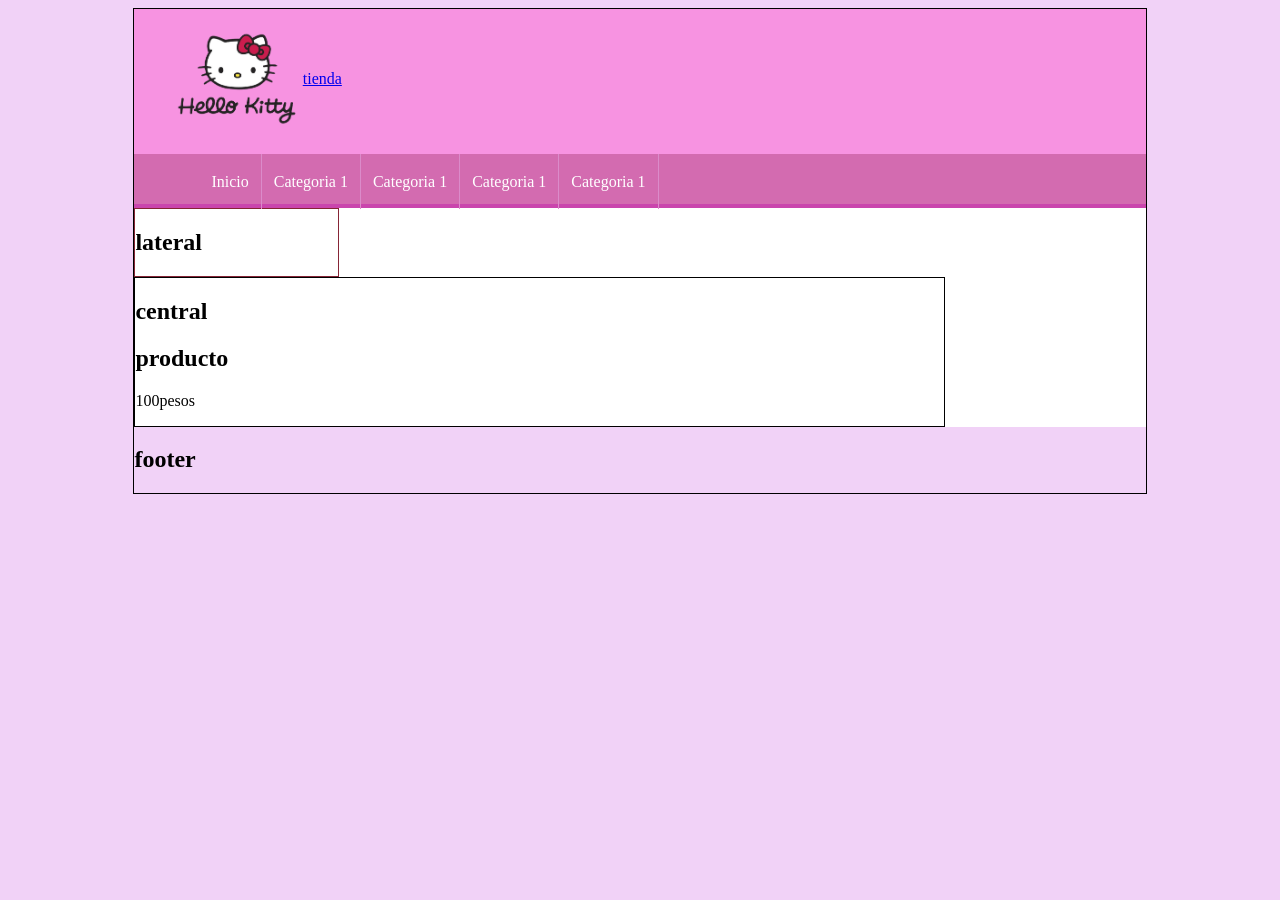
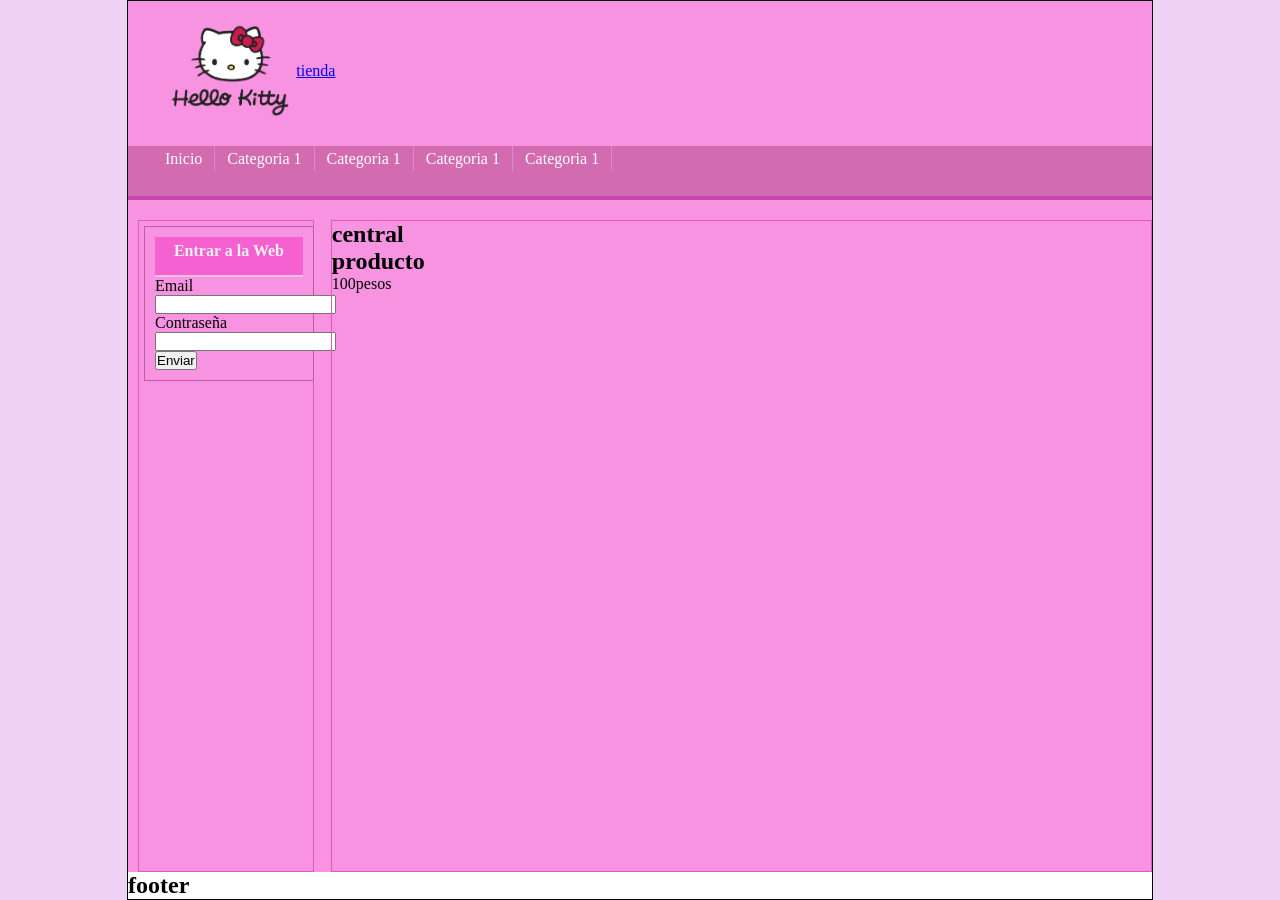
Before and after one commit to MariaJoseRoldanCuellar/PruebaPHP, a PHP site: page / in a window 1280 px wide. Before the commit the page ends 494 px from the top, so only its background shows below. Run offline with PHP 8.4, Linux system fonts and the light colour scheme.

Commit message:
modificacion lateral

```diff
--- a/index.html
+++ b/index.html
@@ -36,7 +36,19 @@
         </nav>
         <div id="content">
             <aside id="lateral">
-                <h2>lateral</h2>
+                <div id="login" class="block_aside">
+                    <h3>Entrar a la Web</h3>
+                    <form action="#" method="post">
+                        <label for="email"> Email</label>
+                        <input type="email" name="email">
+                        <label for="pasword">Contraseña<label>
+                            <input type="password" name="password">
+                            <input type="submit" value="Enviar">
+                    </form>
+
+
+                </div>
+
             </aside>
             <div id="central">
                 <h2>central</h2>
--- a/style.css
+++ b/style.css
@@ -1,5 +1,4 @@
-<<<<<<< HEAD
-* {
+*{
   margin: 0px;
   padding: 0px;
 }
@@ -11,6 +10,7 @@ body {
   width: 80%;
   margin: 0px auto;
   border: 1px solid black;
+  background: white;
 }
 #header {
   height: 145px;
@@ -29,6 +29,7 @@ body {
   height: 100px;
 }
 #menu {
+    clear: both;
     background-color: rgb(211, 107, 176);
     color: white;
     height: 50px;
@@ -42,7 +43,7 @@ body {
     margin-left: 25px;
 }
 #menu ul li{
-    line-height: 55px;
+    line-height:25px;
     float: left;
     border-right: 1px solid rgb(219, 139, 202);
 }
@@ -55,17 +56,45 @@ body {
 }
 #menu a:hover{
     background: rgb(158, 91, 144);
-}
+  }
+
 #content{
   margin:0px auto;
-  background: white;
+  overflow: hidden;
+  background:rgb(247, 147, 225);
 }
 /* barra lateral */
 #lateral{
-  width: 20%;
-  border: 1px solid rgb(134, 37, 54);
+  width: 17%;
+  min-height: 650px;
+  border: 1px solid rgb(221, 92, 182);
+  float: left;
+  margin-top: 20px;
+  margin-left: 10px;
+}
+#lateral .block_aside{
+  display: block;
+  width: 85%;
+  margin: 5px;
+  padding: 10px;
+  border: 1px solid rgb(197, 88, 162);
+}
+#lateral h3{
+  display: block;
+  color: rgb(245, 241, 242);
+  width: 100%;
+  text-align: center;
+  padding-top: 5px;
+  padding-bottom: 15px;
+  font-size: 16px;
+  font-weight: bold;
+  background: rgb(245, 97, 208);
+  border-bottom: 2px solid rgb(245, 193, 232);
 }
 #central{
   width: 80%;
-  border: 1px solid black;
+  min-height: 650px;
+  float: right;
+  border: 1px solid rgb(221, 92, 182);
+  margin-top: 20px;
 }
```
